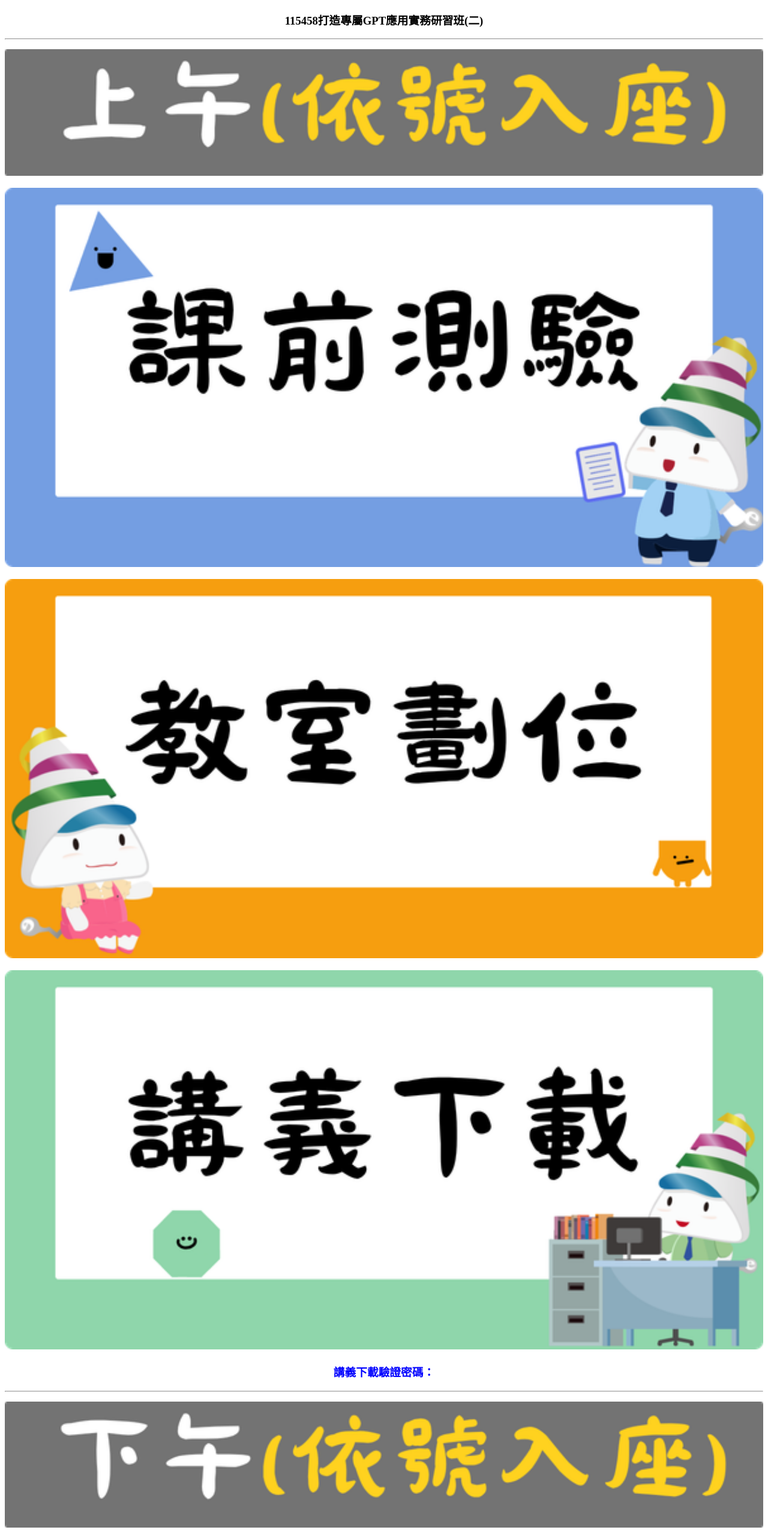
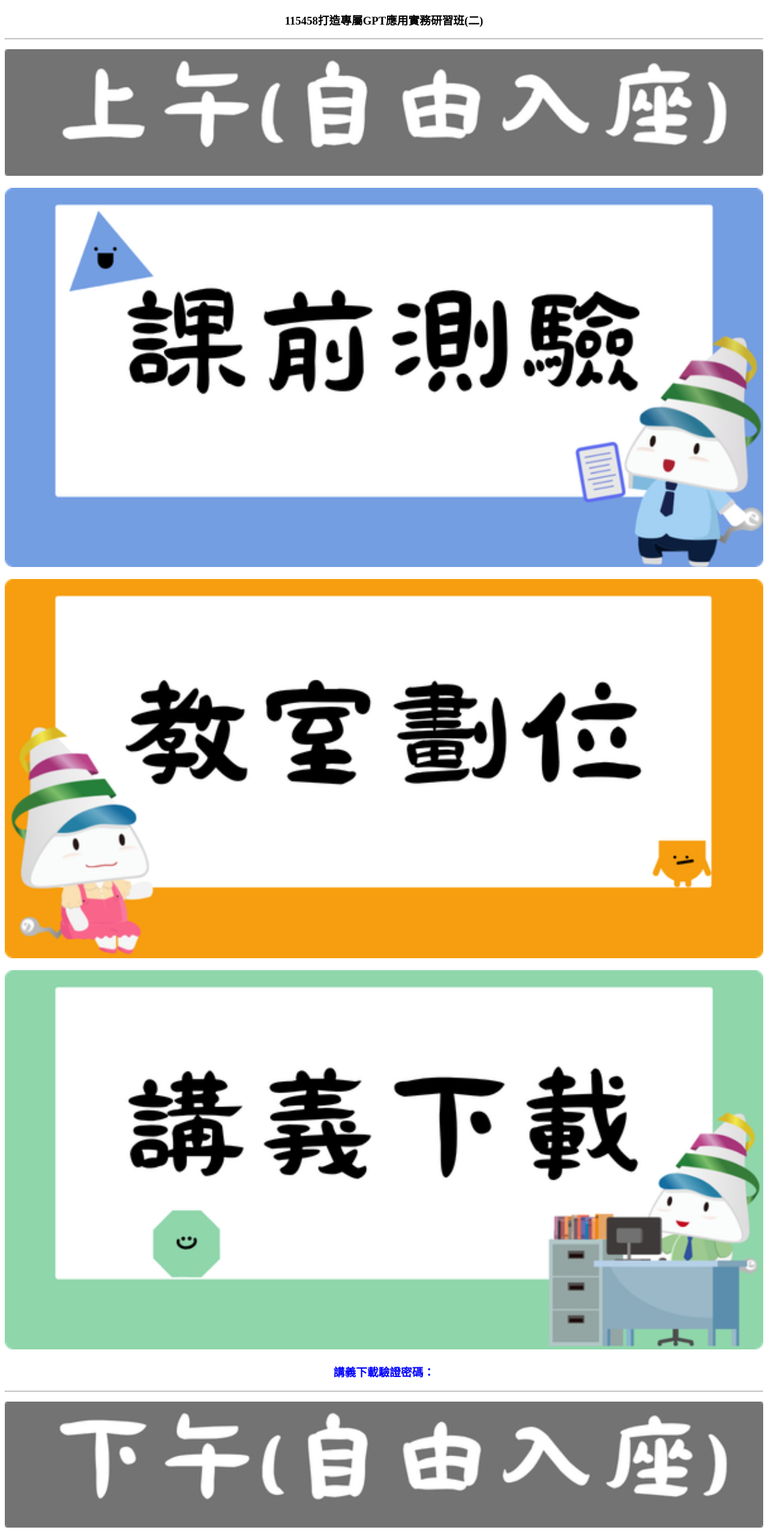
Before and after one commit to csdi-cloud/class, a plain HTML site: page 115458.html in a window 1280 px wide. Shown: the top 2560 px of the page at 60% size. Drawn offline with Linux system fonts and the light colour scheme.

Commit message:
Update class 115458 seating setting

```diff
--- a/115458.html
+++ b/115458.html
@@ -5,7 +5,8 @@
 
 <h3><p style="text-align: center;"><strong>115458打造專屬GPT應用實務研習班(二)</strong></p></h3>
 <hr />
-<p><img alt="上午依號入座" src="https://csdi-cloud.github.io/class/img/A00-2.png" style="width: 100%;" /></p>
+
+<p><img alt="上午自由入座" src="https://csdi-cloud.github.io/class/img/A00-1.png" style="width: 100%;" /></p>
 <p><a href="https://forms.gle/9mDjkkJYxNWU2w3U6" target="_blank" title="課前測驗[另開新視窗]"><img alt="課前測驗圖示" src="https://csdi-cloud.github.io/class/img/A02.png" style="width: 100%;" /></a></p>
 <p><a href="https://csdiprint-pixel.github.io/C403/?class=115458" target="_blank" title="教室劃位[另開新視窗]"><img alt="教室劃位圖示" src="https://csdi-cloud.github.io/class/img/A05.png" style="width: 100%;" /></a></p>
 
@@ -14,7 +15,7 @@
 <h3><p style="text-align: center;"><span style="color:#0000FF;"><strong>講義下載驗證密碼：</strong></span></p></h3>
 
 <hr />
-<p><img alt="下午依號入座" src="https://csdi-cloud.github.io/class/img/B00-2.png" style="width: 100%;" /></p>
+<p><img alt="下午自由入座" src="https://csdi-cloud.github.io/class/img/B00-1.png" style="width: 100%;" /></p>
 <p><a href="https://forms.gle/hKmMwu9dRNDR3dTq5" target="_blank" title="班期問卷[另開新視窗]"><img alt="班期問卷圖示" src="https://csdi-cloud.github.io/class/img/B02.png" style="width: 100%;" /></a></p>
 
 <p><a href="https://forms.gle/NzaKTCnPpM9KXd6Z9" target="_blank" title="課後測驗[另開新視窗]"><img alt="課後測驗圖示" src="https://csdi-cloud.github.io/class/img/B03.png" style="width: 100%;" /></a></p>
```
